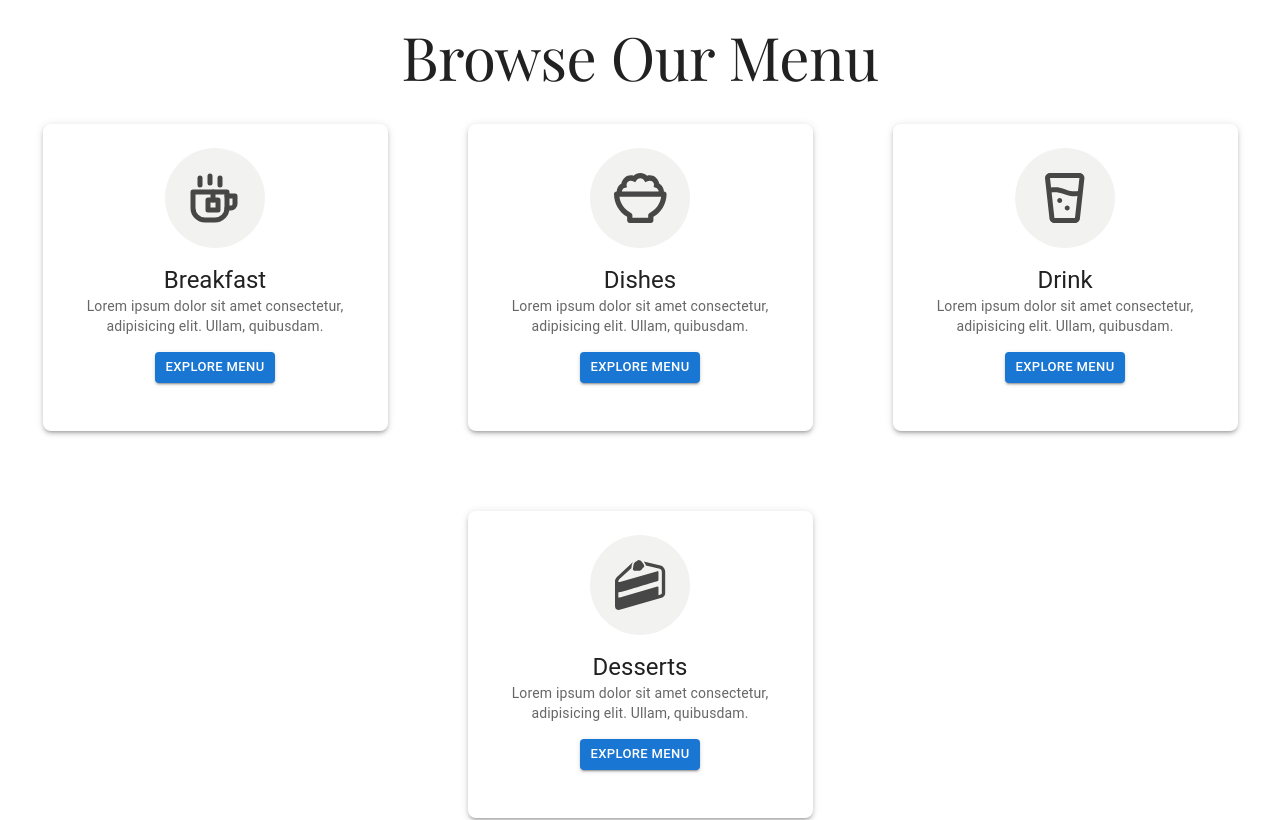
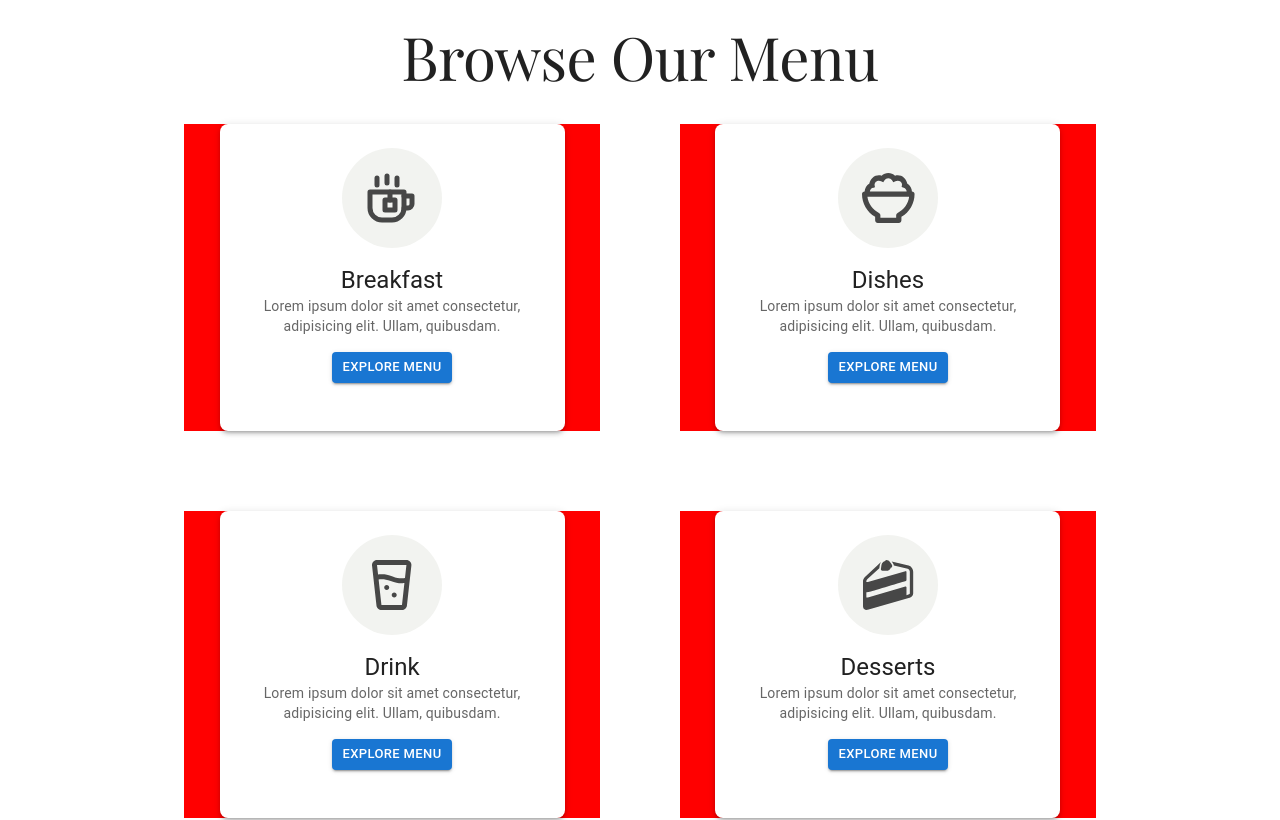
Before and after one commit to Satria-WS/warung-ponorogo, a React (Create React App) app: page / in a window 1280 px wide. Shown: the part 960-1780 px from the top of the page. Built offline with nearby package versions, Linux system fonts and the light colour scheme; a web font is replaced by a local one.

Commit message:
fixing grid

```diff
--- a/src/components/home/Home.jsx
+++ b/src/components/home/Home.jsx
@@ -190,8 +190,11 @@ const Home = () => {
           <Grid2
             container
             spacing={2} // Adds spacing between grid items
-            justifyContent="center" // Centers the items horizontally
-            sx={{ marginTop: 4 }} // Adds margin at the top of the grid container
+            sx={{
+              marginTop: 4,
+              justifyContent: "center",
+
+             }} // Adds margin at the top of the grid container
             gap={10}
           >
             {/* Loop through the items to display multiple cards */}
@@ -199,22 +202,36 @@ const Home = () => {
             {listIcon.map((icon, index) => (
               <Grid2
                 item
-                xs={2} // Full width on mobile
-                sm={6} // 50% width on small screens (tablets)
-                md={3} // 25% width on medium and larger screens (desktops)
+                // xs={2} // Full width on mobile
+                // sm={6} // 50% width on small screens (tablets)
+                // md={3} // 25% width on medium and larger screens (desktops)
+
+                sx={{
+                  bgcolor: "red",
+                  flexShrink:0,
+
+                }}
+                size={{
+                  xs: 12,
+                  sm: 6,
+                  md: 4,
+                  lg: 4,
+                   xl:2
+                }}
                 key={index}
               >
                 <Card
                   sx={{
                     display: "flex",
                     flexDirection: "column",
-                    justifyContent: "center",
                     alignItems: "center",
                     maxWidth: 345,
+                    margin:" 0 auto",
                     boxShadow: 3,
                     borderRadius: 2,
                     padding: "1.5rem",
                     cursor: "pointer",
+
                     transition: "transform 0.3s ease",
                     "&:hover": {
                       transform: "translate(0,-10px)",
```
